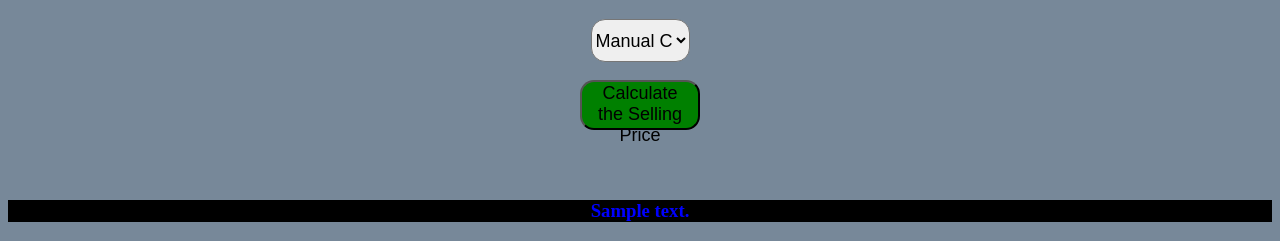
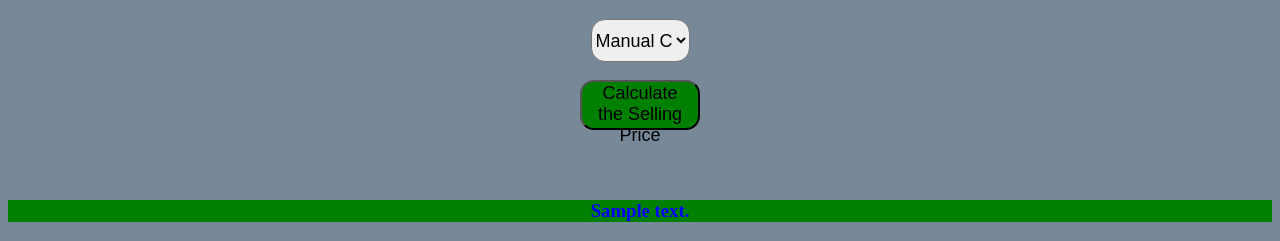
Before and after one commit to Drgnfrst/car-price-prediction, a Flask app: template templates/index.html in a window 1280 px wide. Shown: the part 745-986 px from the top of the page. Run offline with Flask 2, Linux system fonts and the light colour scheme; the template is opened without the code that fills it: most values are stand-ins (such as "Sample title", 1, 10 or a date in 2020); parts of the project's set-up code (start-up, migrations or seed data) failed here and were passed over.

Commit message:
Update index.html

```diff
--- a/templates/index.html
+++ b/templates/index.html
@@ -159,7 +159,7 @@
             text-align: center;
         }
         .pred{
-         background-color: black;
+         background-color: green;
         }
     </style>
 </body>
```
